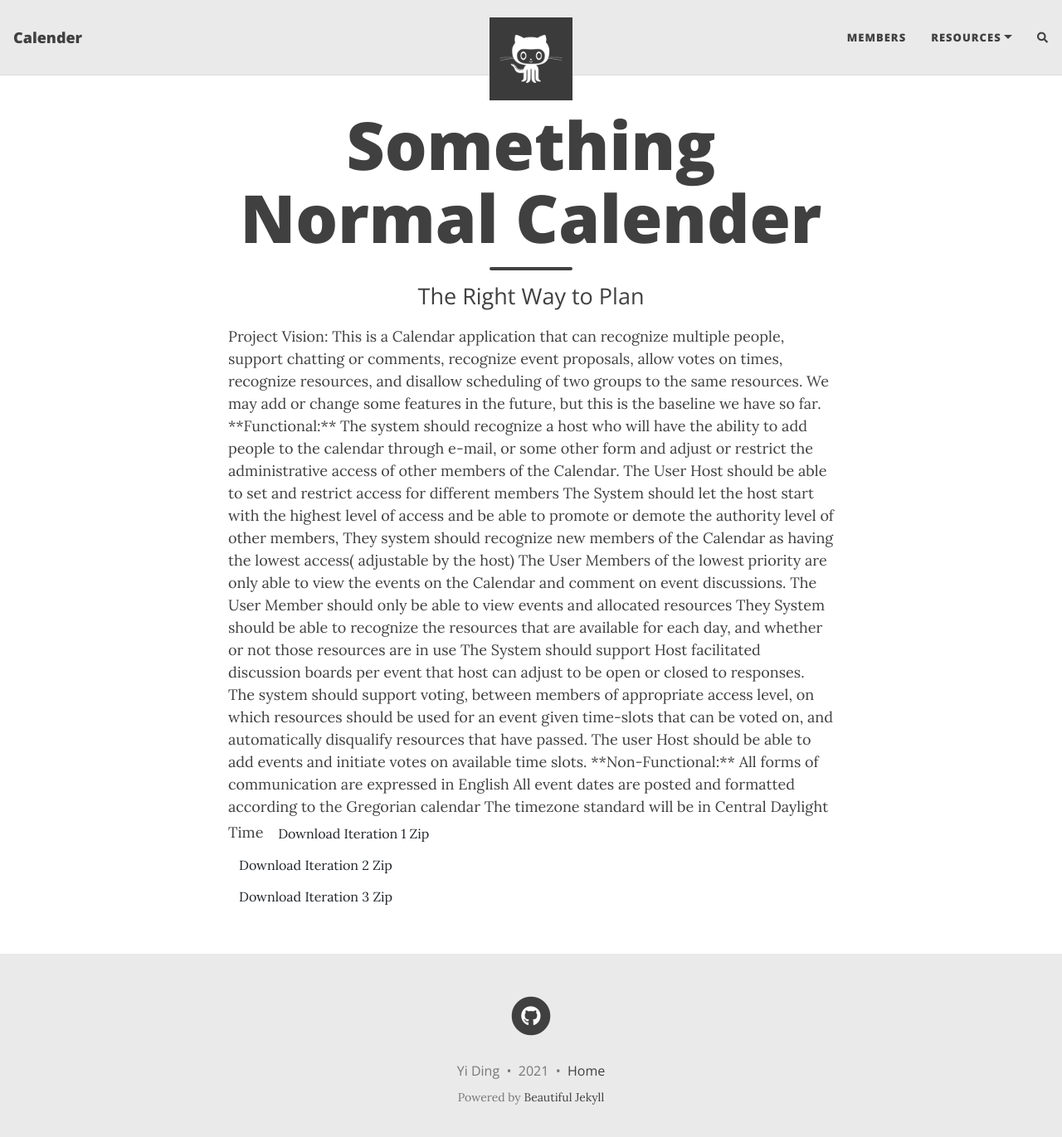
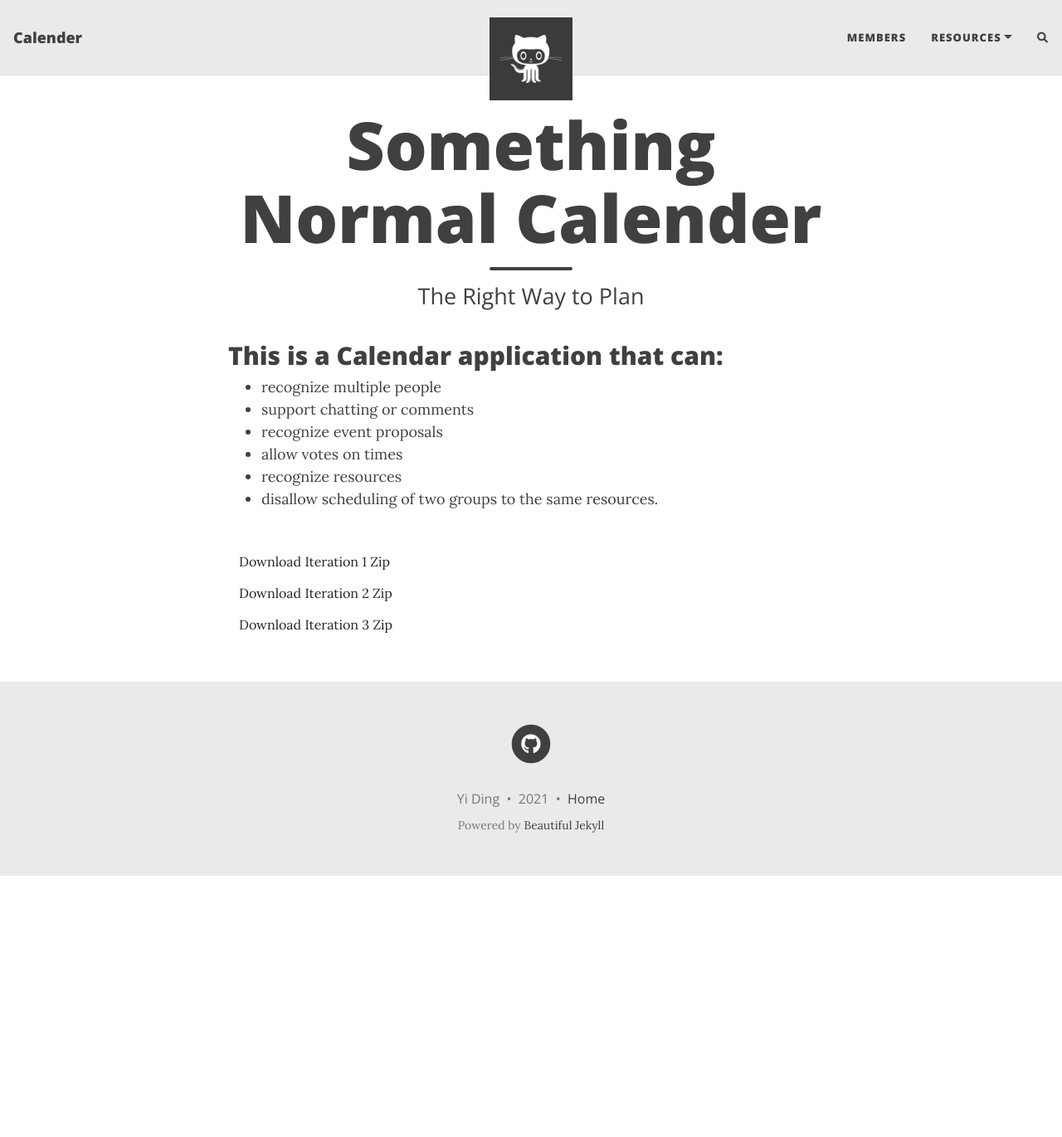
Before and after one commit to Ianewb/SE1-Something, a Jekyll site: the page built from index.html, in a window 1280 px wide and 1384 px high. Shown: the top 1371 px of the window at 83% size. Built offline with Jekyll 4.4.1, drawn with Linux system fonts in a browser that asks for light colours; nearby versions of some CDN libraries; the list of posts is cut into pages by our own code; comment, search, counter and statistics services are not loaded.

Commit message:
Update index.html

```diff
--- a/index.html
+++ b/index.html
@@ -4,25 +4,17 @@ title: Something Normal Calender
 subtitle: The Right Way to Plan
 ---
 
-Project Vision: This is a Calendar application that can recognize multiple people, support chatting or comments, recognize event proposals, allow votes on times, recognize resources, and disallow scheduling of two groups to the same resources. We may add or change some features in the future, but this is the baseline we have so far.
+<H2>This is a Calendar application that can:</H2>
+<UL>
+<LI>recognize multiple people
+<LI>support chatting or comments
+<LI>recognize event proposals
+<LI>allow votes on times
+<LI>recognize resources
+<LI>disallow scheduling of two groups to the same resources.
+</UL>
 
-**Functional:**
-The system should recognize a host who will have the ability to add people to the calendar through e-mail, or some other form and adjust or restrict the administrative access of other members of the Calendar.
-The User Host should be able to set and restrict access for different members
-The System should let the host start with the highest level of access and be able to promote or demote the authority level of other members,
-They system should recognize new members of the Calendar as having the lowest access( adjustable by the host)
-The User Members of the lowest priority are only able to view the events on the Calendar and comment on event discussions.
-The User Member should only be able to view events and allocated resources
-They System should be able to recognize the resources that are available for each day, and whether or not those resources are in use
-The System should support Host facilitated discussion boards per event that host can adjust to be open or closed to responses.
-The system should support voting, between members of appropriate access level, on which resources should be used for an event given time-slots that can be voted on, and automatically disqualify resources that have passed.
-The user Host should be able to add events and initiate votes on available time slots.
-**Non-Functional:**
-All forms of communication are expressed in English
-All event dates are posted and formatted according to the Gregorian calendar
-The timezone standard will be in Central Daylight Time
-
-
+<br>
 <a href="https://github.com/Ianewb/SE1-Something/raw/site/assets/Iterations/SE1_SomethingNormal_Iteration1.zip" download>
 <button type="button" class="btn btn-indigo but-lg" style="float:inherit;"> Download Iteration 1 Zip </button>
 </a>
```
